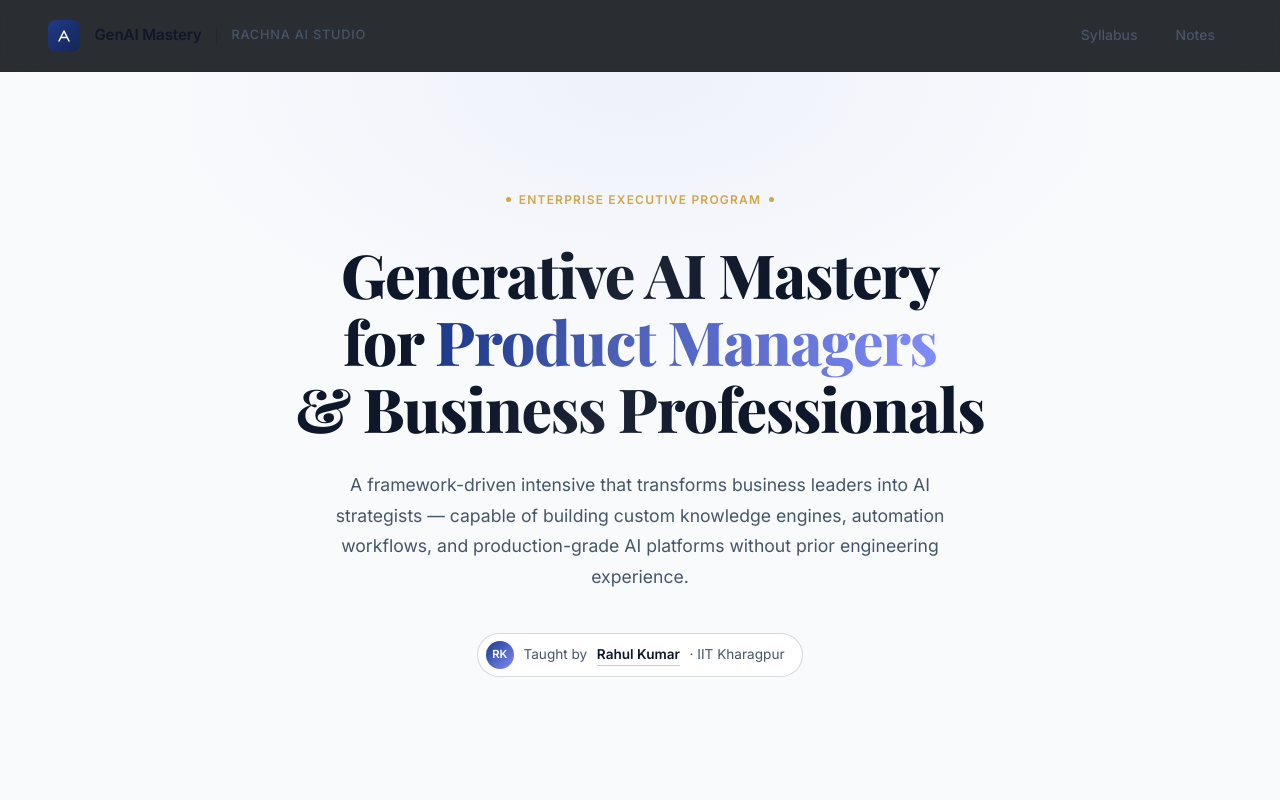
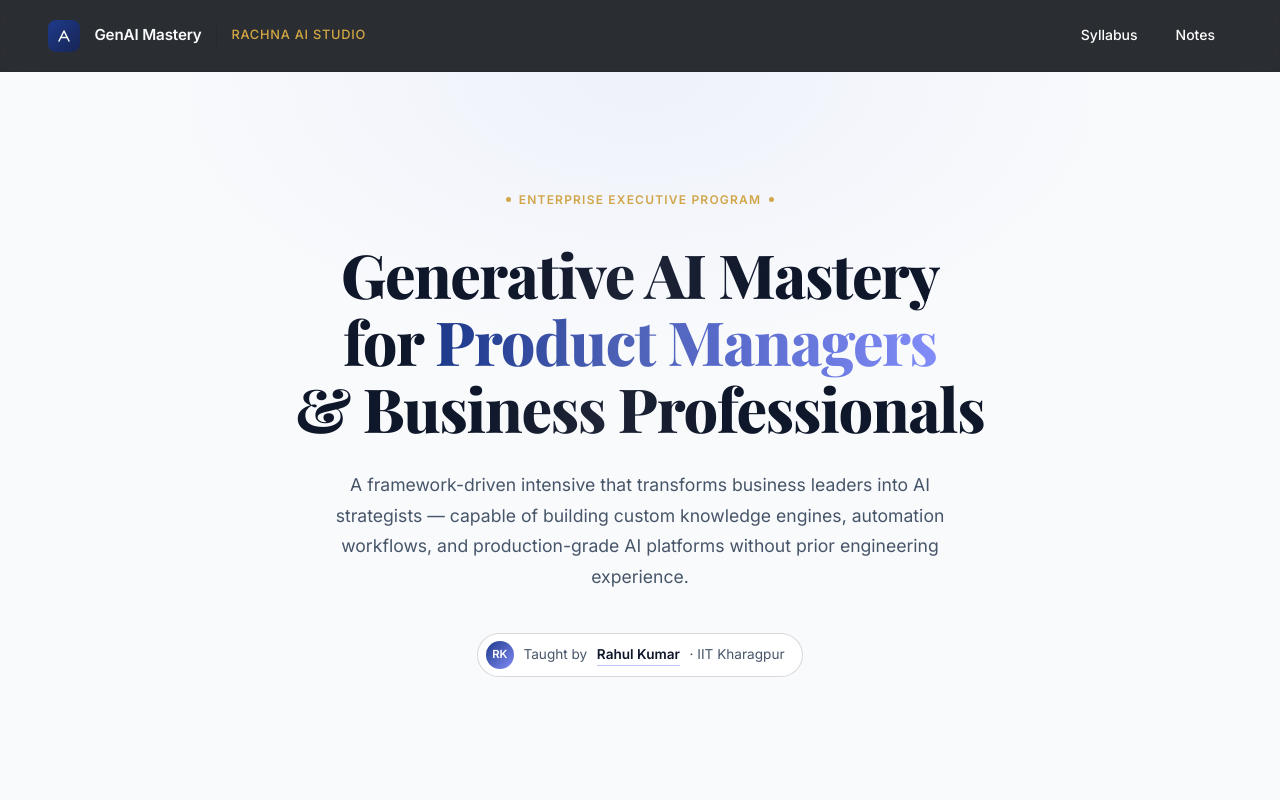
Before and after one commit to Rahulrkr1996/GenAI-Course, a plain HTML site: page index.html in a window 1280 px wide. Shown: the top 800 px of the page. Drawn offline with nearby package versions, Linux system fonts and the light colour scheme.

```diff
--- a/index.html
+++ b/index.html
@@ -76,7 +76,7 @@
       font-weight: 600;
       font-size: 0.95rem;
       letter-spacing: -0.01em;
-      color: var(--text);
+      color: var(--bg);
     }
 
     .header-divider {
@@ -87,7 +87,7 @@
 
     .studio-link {
       font-size: 0.8rem;
-      color: var(--muted);
+      color: var(--gold);
       text-decoration: none;
       letter-spacing: 0.06em;
       text-transform: uppercase;
@@ -102,7 +102,7 @@
     nav a {
       font-size: 0.875rem;
       font-weight: 500;
-      color: var(--muted);
+      color: var(--surface);
       text-decoration: none;
       padding: 0.45rem 1rem;
       border-radius: 6px;
```
